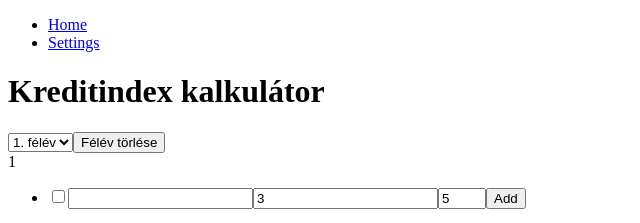
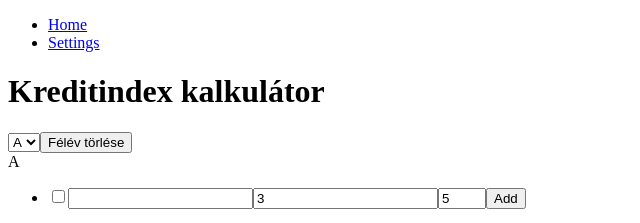
Before and after one commit to janosnagygyorgy/kredit-v2, a React (Vite) app: page /Home in a window 1280 px wide. Shown: the top 223 px of the page, without its empty margins (0-640 px from the left). Built offline with nearby package versions, Linux system fonts and the light colour scheme.

Commit message:
Make subjects derived from data

```diff
--- a/src/components/SemesterSelect.tsx
+++ b/src/components/SemesterSelect.tsx
@@ -22,7 +22,7 @@ function SemesterSelect({
       <select value={selectedSemester} onChange={handleSemesterChange}>
         {options.map((option) => (
           <option key={v4()} value={option}>
-            {option}. félév
+            {option}
           </option>
         ))}
       </select>
--- a/src/pages/Home.tsx
+++ b/src/pages/Home.tsx
@@ -15,22 +15,18 @@ interface HomeProps {
 function Home({ calculatorService, storageService }: HomeProps) {
   const [data, setData] = useState(storageService.getData());
   const [selectedSemester, setSelectedSemester] = useState(
-    storageService.getSelectedSemester()
+    storageService.getSelectedSemester() ?? Object.keys(data)[0]
   );
-  const [subjects, setSubjects] = useState(data[selectedSemester]);
+  const subjects = data[selectedSemester];
 
   useEffect(() => {
-    const newData = { ...data };
-    newData[selectedSemester] = subjects;
-    setData(() => newData);
-    storageService.saveData(newData, selectedSemester);
-  }, [subjects]);
+    storageService.saveData(data, selectedSemester);
+  }, [data]);
 
   calculatorService.load(data, selectedSemester);
 
   function changeSemester(selectedSemester: string): void {
     setSelectedSemester(() => selectedSemester);
-    setSubjects(() => data[selectedSemester]);
   }
 
   function deleteSemester(semesterToDelete: string): void {
@@ -41,27 +37,38 @@ function Home({ calculatorService, storageService }: HomeProps) {
         return accObj;
       }, {} as StoredData);
     setData(() => newData);
-    changeSemester(Object.keys(newData)[0]); // TODO: handle empty data
+    changeSemester(Object.keys(newData)[0]);
   }
 
   function addSubject(subject: Subject): void {
     if (subject.credit < 0 || subject.grade < 1 || subject.grade > 5) {
       return;
     }
-    setSubjects((s) => [subject, ...s]);
+    setData((d) => ({
+      ...d,
+      [selectedSemester]: [subject, ...subjects],
+    }));
   }
 
   function updateSubject(subjectId: string, subject: Subject): void {
     if (subject.credit < 0 || subject.grade < 1 || subject.grade > 5) {
       return;
     }
-    setSubjects((s) =>
-      s.map((item) => (item.id === subjectId ? subject : item))
-    );
+    setData((d) => ({
+      ...d,
+      [selectedSemester]: subjects.map((item) =>
+        item.id === subjectId ? subject : item
+      ),
+    }));
   }
 
   function deleteSubject(subjectId: string): void {
-    setSubjects((s) => s.filter((subject) => subject.id !== subjectId));
+    setData((d) => ({
+      ...d,
+      [selectedSemester]: subjects.filter(
+        (subject) => subject.id !== subjectId
+      ),
+    }));
   }
 
   return (
@@ -74,7 +81,7 @@ function Home({ calculatorService, storageService }: HomeProps) {
         onDeleteSemester={deleteSemester}
       />
       <SubjectList
-        subjects={subjects}
+        subjects={data[selectedSemester]}
         onAddSubject={addSubject}
         onUpdateSubject={updateSubject}
         onDeleteSubject={deleteSubject}
--- a/src/services/StorageService.ts
+++ b/src/services/StorageService.ts
@@ -1,14 +1,14 @@
 import type { StoredData } from "../interfaces/StoredData";
 
 class StorageService {
-  public getSelectedSemester(): string {
+  public getSelectedSemester(): string | null {
     const selectedSemester = localStorage.getItem("selectedSemester");
-    return selectedSemester ?? "1";
+    return selectedSemester;
   }
 
   public getData(): StoredData {
     const data = localStorage.getItem("data");
-    if (data === null) return { "1": [], "2": [], "3": [] };
+    if (data === null) return { A: [], B: [], C: [] };
     return JSON.parse(data);
   }
 
```
